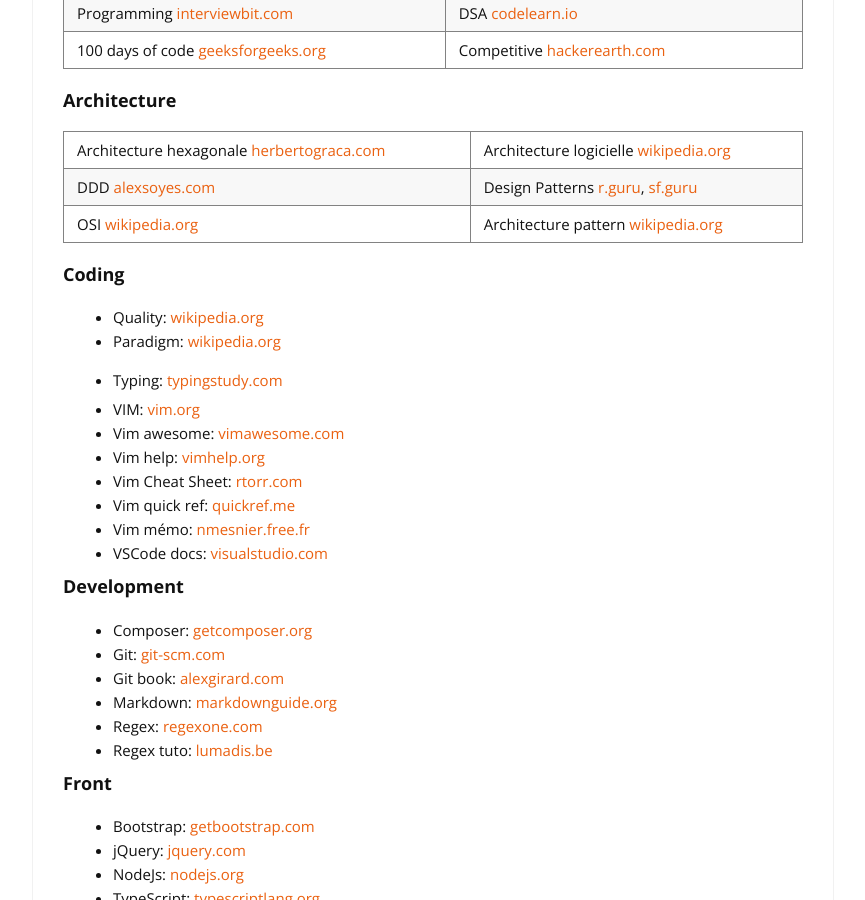
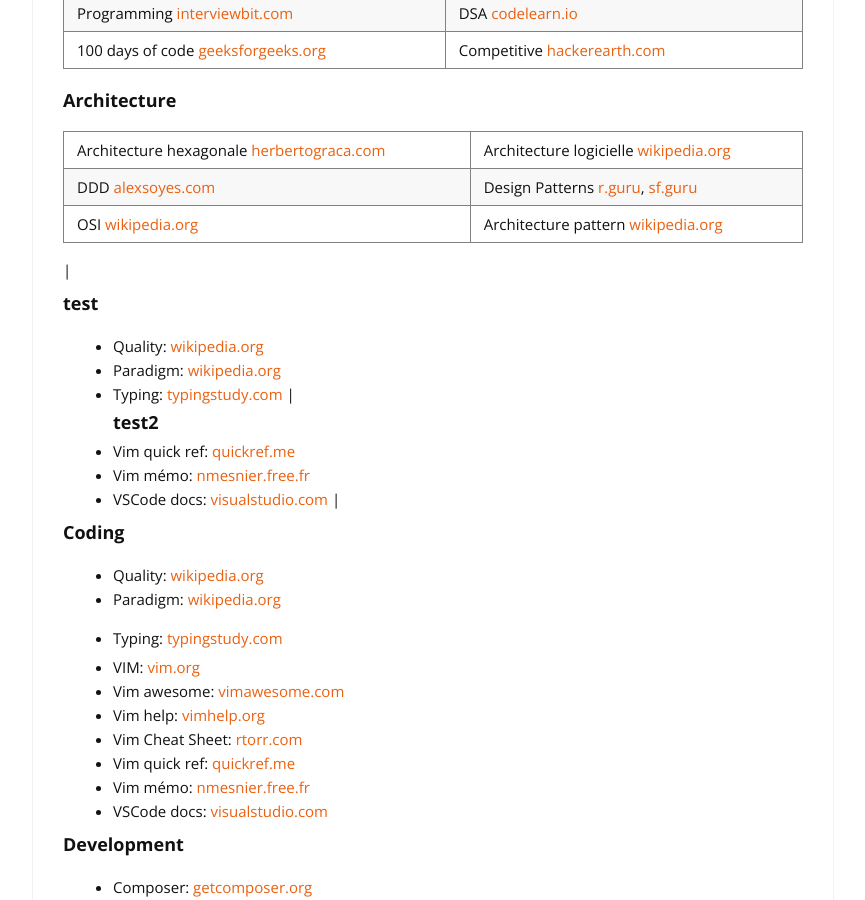
Before and after one commit to cylmat/cylmat.github.io, a Jekyll site: the page built from _pages/USEFUL.md, in a window 1280 px wide and 900 px high, scrolled down 1166 px. Shown: the whole window, without its empty margins (207-1072 px from the left). Built offline with Jekyll 4.4.1, drawn with Linux system fonts in a browser that asks for light colours; nearby versions of some CDN libraries.

Commit message:
Update USEFUL.md

```diff
--- a/_pages/USEFUL.md
+++ b/_pages/USEFUL.md
@@ -46,6 +46,18 @@
 |Architecture hexagonale [herbertograca.com](https://herbertograca.com/2017/11/16/explicit-architecture-01-ddd-hexagonal-onion-clean-cqrs-how-i-put-it-all-together/)|Architecture logicielle [wikipedia.org](https://en.wikipedia.org/wiki/List_of_software_architecture_styles_and_patterns)|
 |DDD [alexsoyes.com](https://alexsoyes.com/ddd-domain-driven-design)|Design Patterns [r.guru](https://refactoring.guru/fr/design-patterns), [sf.guru](https://springframework.guru/gang-of-four-design-patterns)|
 |OSI [wikipedia.org](https://fr.wikipedia.org/wiki/Mod%C3%A8le_OSI)|Architecture pattern [wikipedia.org](https://en.wikipedia.org/wiki/Architectural_pattern)|
+
+|
+### test
+- Quality: [wikipedia.org](https://fr.wikipedia.org/wiki/Qualit%C3%A9_logicielle)
+- Paradigm: [wikipedia.org](https://fr.m.wikipedia.org/wiki/Paradigme_(programmation))
+- Typing: [typingstudy.com](https://www.typingstudy.com/typingtest)
+|
+### test2
+- Vim quick ref: [quickref.me](https://quickref.me/vim)
+- Vim mémo: [nmesnier.free.fr](http://nmesnier.free.fr/vim.html)
+- VSCode docs: [visualstudio.com](https://code.visualstudio.com/docs)
+|
 
 ### Coding
 - Quality: [wikipedia.org](https://fr.wikipedia.org/wiki/Qualit%C3%A9_logicielle)
```
